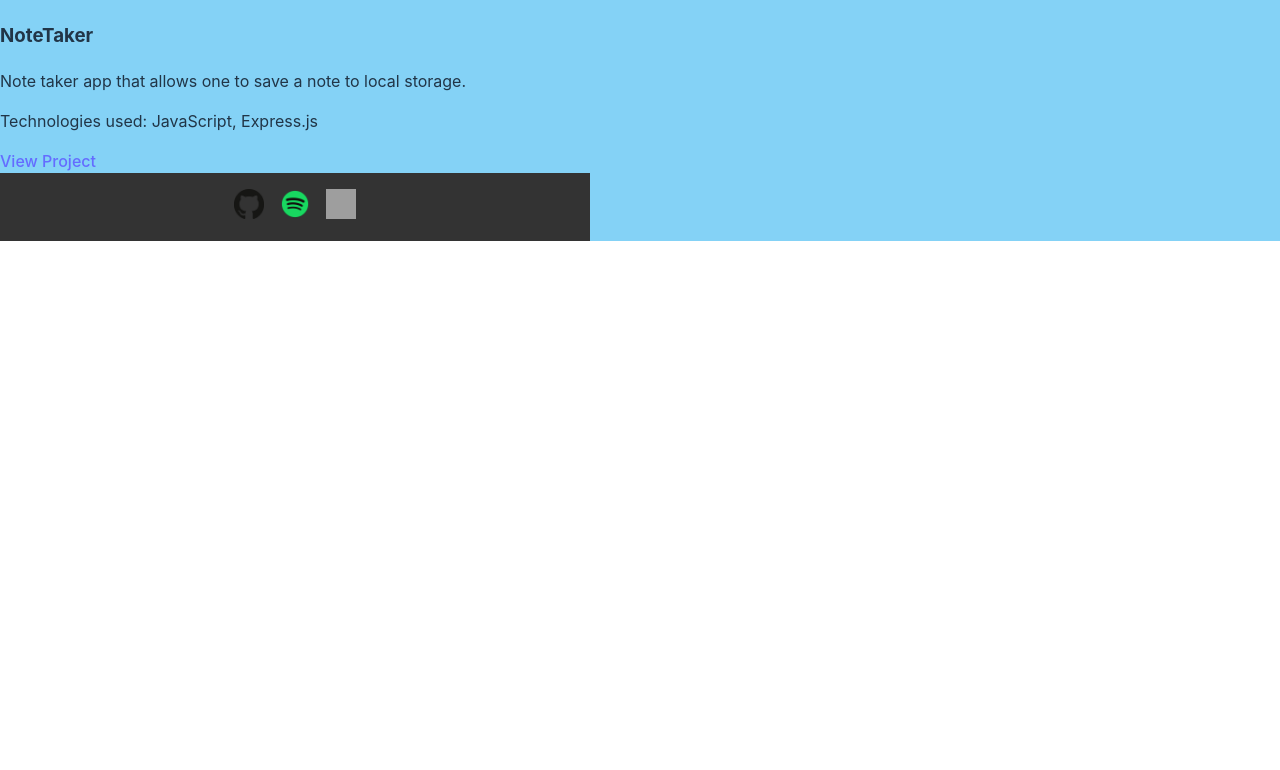
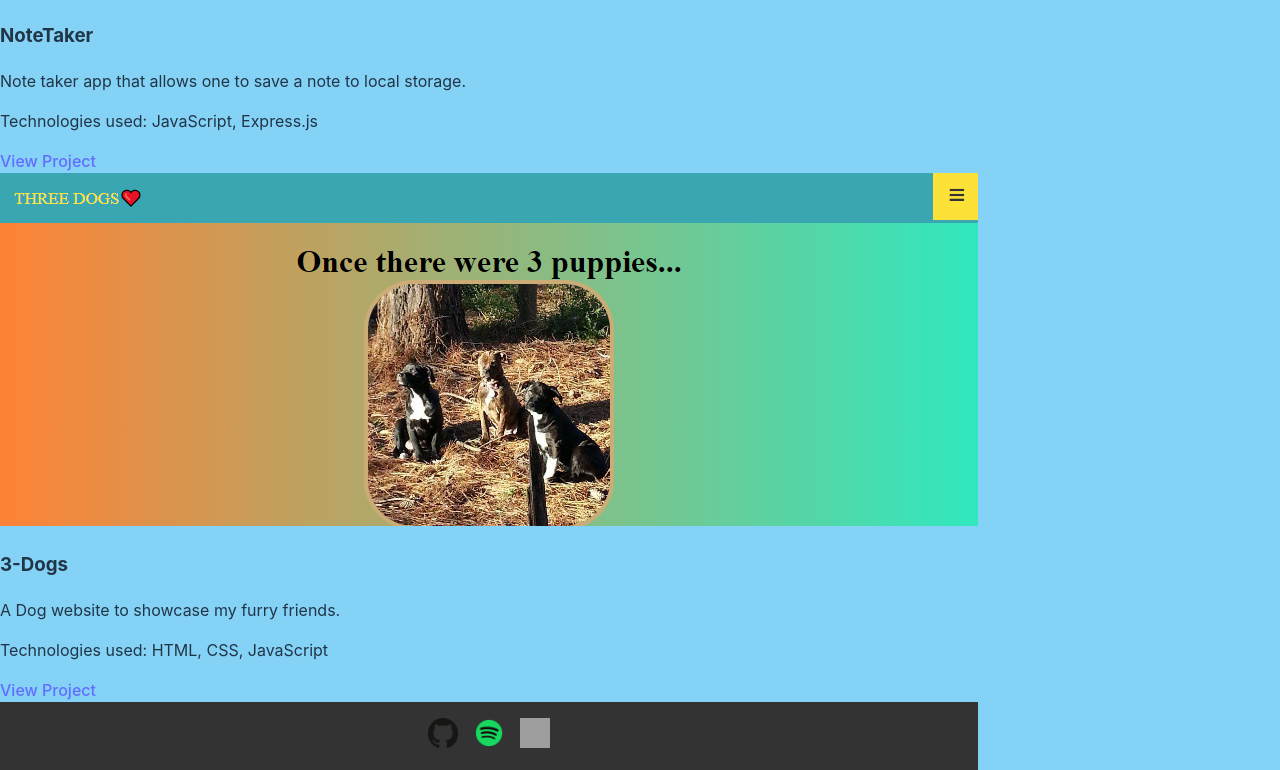
Before and after one commit to ricapi96/portfolio_23, a React (Vite) app: page /projects in a window 1280 px wide. Shown: the part 608-1378 px from the top of the page. Before the commit the page ends 849 px from the top, so only its background shows below. Built offline with nearby package versions, Linux system fonts and the light colour scheme; grey boxes are pictures that could not be loaded.

Commit message:
projects page working

```diff
--- a/src/App.jsx
+++ b/src/App.jsx
@@ -23,8 +23,7 @@ function App() {
           {/* ... */}
           <Routes>
           <Route path="/about" element={<AboutMePage />} />
-          <Route path="/projects" element={<ProjectsPage index={0}/>} />
-
+          <Route path="/projects" element={<ProjectsPage />} />
           <Route path="/stacks" element={<StacksPage />} />
           <Route path="/contact" element={<ContactPage />} />
           </Routes>
--- a/src/pages/ProjectsPage.jsx
+++ b/src/pages/ProjectsPage.jsx
@@ -1,6 +1,6 @@
 import React from 'react';
 
-function ProjectsPage(props) {
+function ProjectsPage() {
   const projects = [
     {
       title: 'NoteTaker',
@@ -19,10 +19,10 @@ function ProjectsPage(props) {
     // Add more projects
   ];
 
-  const project = projects[props.index];
-
   return (
     <div className="projects">
+      {projects.map((project, index) => (
+        <div key={index} className="project">
           <img src={project.imageUrl} alt={project.title} className="project-image" />
           <div className="project-details">
             <h3 className="project-title">{project.title}</h3>
@@ -33,6 +33,8 @@ function ProjectsPage(props) {
             </a>
           </div>
         </div>
+      ))}
+    </div>
   );
 }
 
```
Lines whose indentation alone changed are shown as unchanged.
